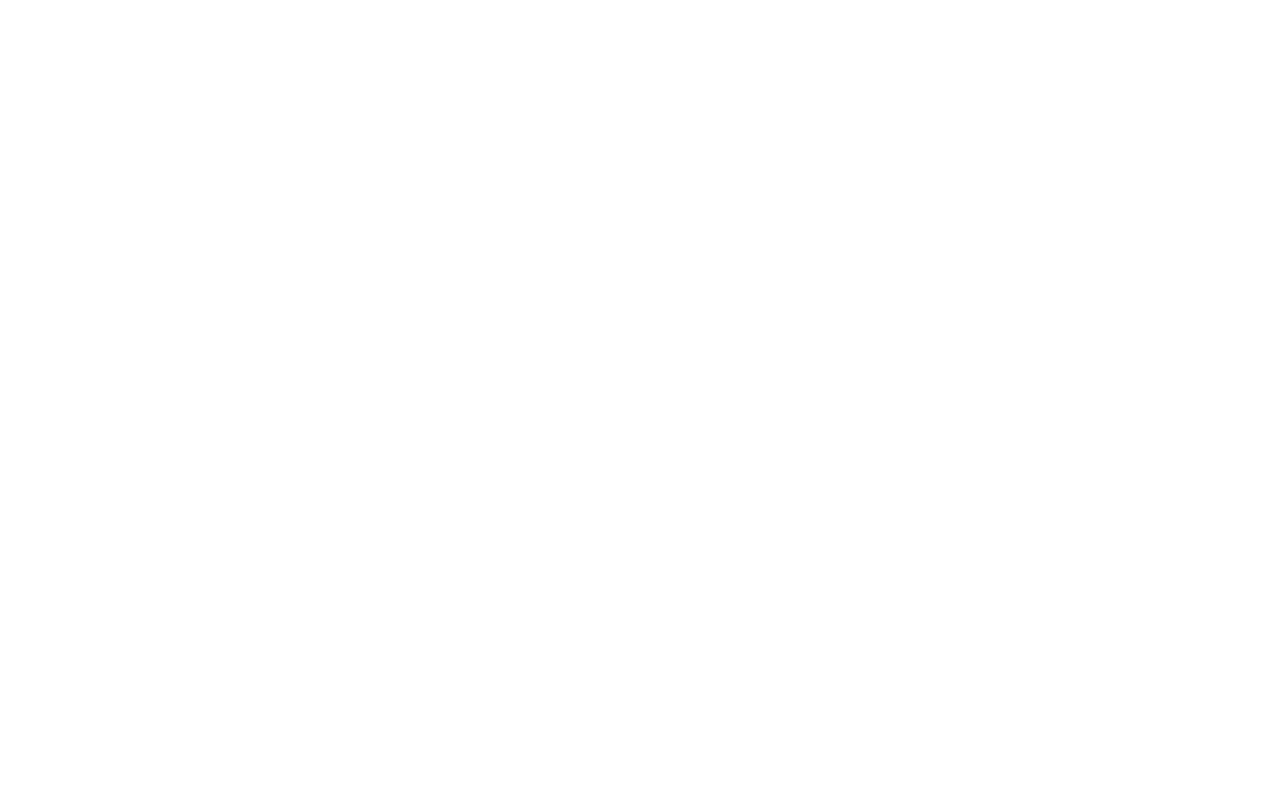
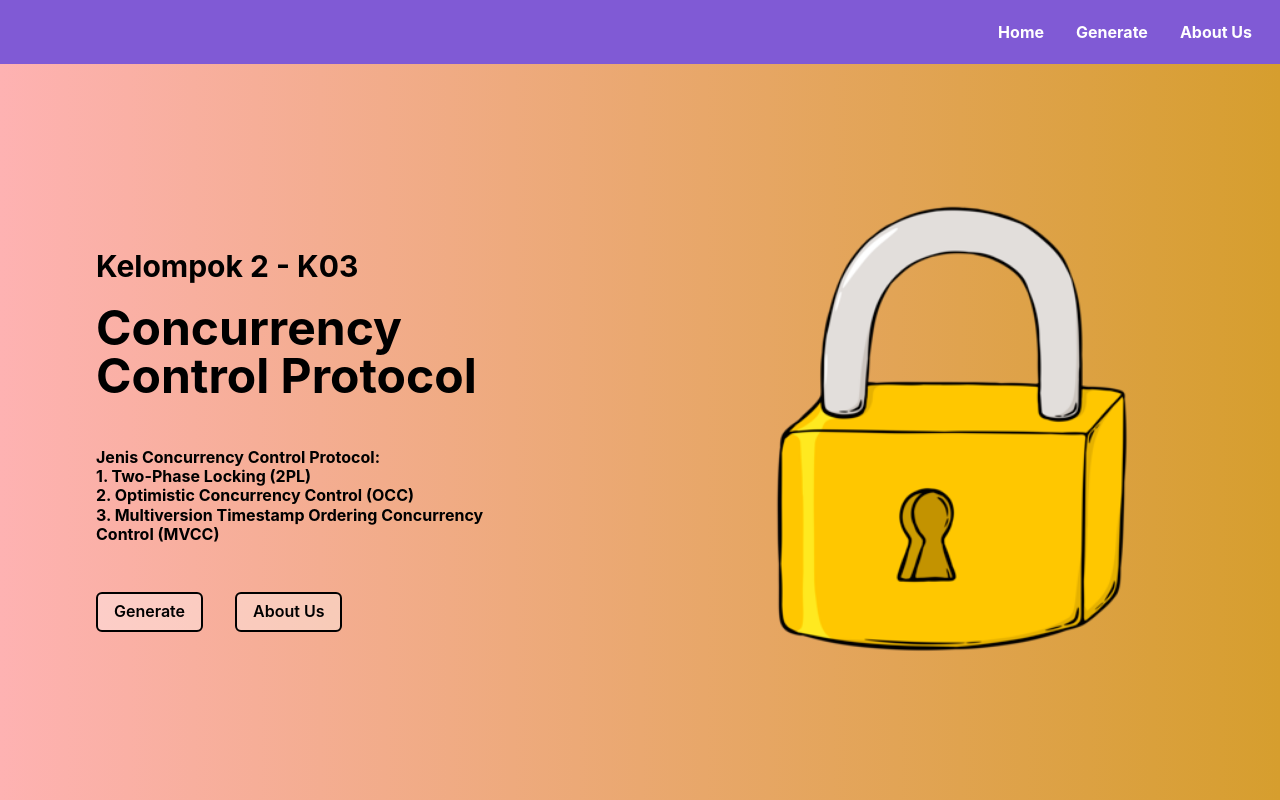
Before and after one commit to IceTeaXXD/concurrency-control-fe, a React (Vite) app: page / in a window 1280 px wide. Before the commit this address had no page. Shown: the top 800 px of the page. Built offline with nearby package versions, Linux system fonts and the light colour scheme.

Commit message:
fix: home routes

```diff
--- a/src/App.tsx
+++ b/src/App.tsx
@@ -5,7 +5,7 @@
 export const App = () => (
   <Router>
     <Routes>
-      <Route path="/dashboard" element={<Dashboard />} />
+      <Route path="/" element={<Dashboard />} />
       <Route path="/generate" element={<Generate />} />
     </Routes>
   </Router>
--- a/src/component/Navbar/Navbar.tsx
+++ b/src/component/Navbar/Navbar.tsx
@@ -7,7 +7,7 @@
       <Flex p="5" bg="purple.500" color="white">
         <Spacer />
         <Box>
-          <Link to="/dashboard">
+          <Link to="/">
             <Text fontSize="md" fontWeight="bold">
               Home
             </Text>
```
